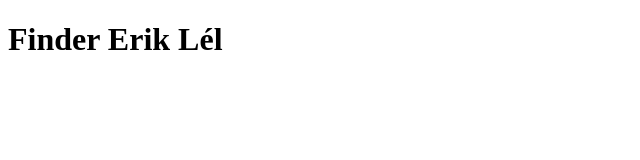
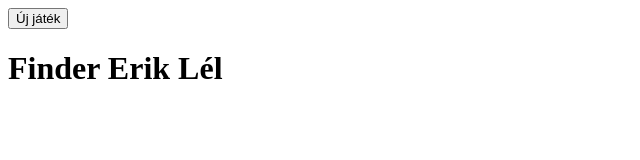
Before and after one commit to ErikLel/LigthOn_FEL2, a plain HTML site: page index.html in a window 1280 px wide. Shown: the whole page, without its empty margins (0-640 px from the left). Drawn offline with Linux system fonts and the light colour scheme.

Commit message:
Siralmas de lesz ez rosszabb is

```diff
--- a/index.html
+++ b/index.html
@@ -9,7 +9,7 @@
     <title>Finder Erik Lél</title>
 </head>
 <body>
-
+    <button type="button" onclick="return">Új játék</button>
     <footer>
         <h1>Finder Erik Lél</h1>
     </footer>
```
